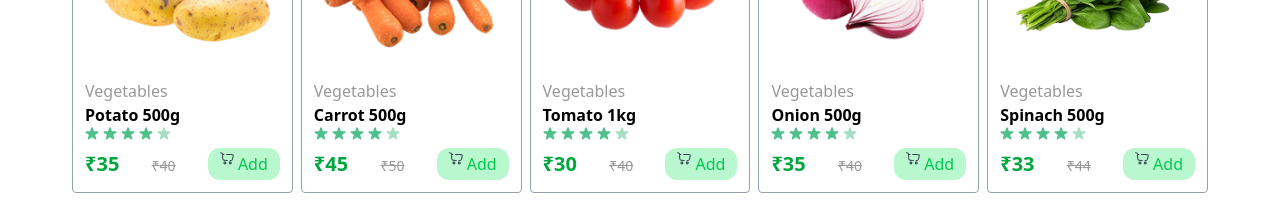
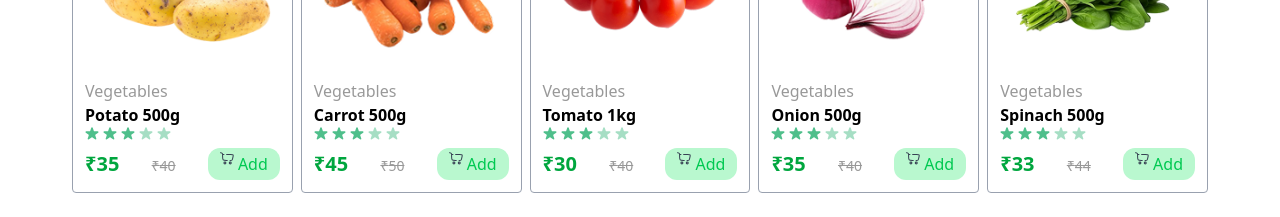
Before and after one commit to nishan-khiva/ShoppingMart, a React (Vite) app in the folder client/: page / in a window 1280 px wide. Shown: the part 860-1077 px from the top of the page. Built offline with nearby package versions, Linux system fonts and the light colour scheme; no server answers.

Commit message:
Update BestSeller.jsx

```diff
--- a/client/src/Components/BestSeller.jsx
+++ b/client/src/Components/BestSeller.jsx
@@ -65,9 +65,10 @@ const BestSeller = () => {
               {[1, 2, 3, 4, 5].map((i) => (
                 <img
                   key={i}
-                  src="/public/star_icon.svg"
-                  className={`w-3.5 ${i === 5 ? 'opacity-50' : ''}`}
-                />
+                  src="/star_icon.svg"
+                   className={`w-3.5 ${i >= 4 ? "opacity-50" : ""}`}
+                   alt="star"
+                 />
               ))}
             </div>
             <div className='flex gap-1 justify-between items-center mt-2'>
```
